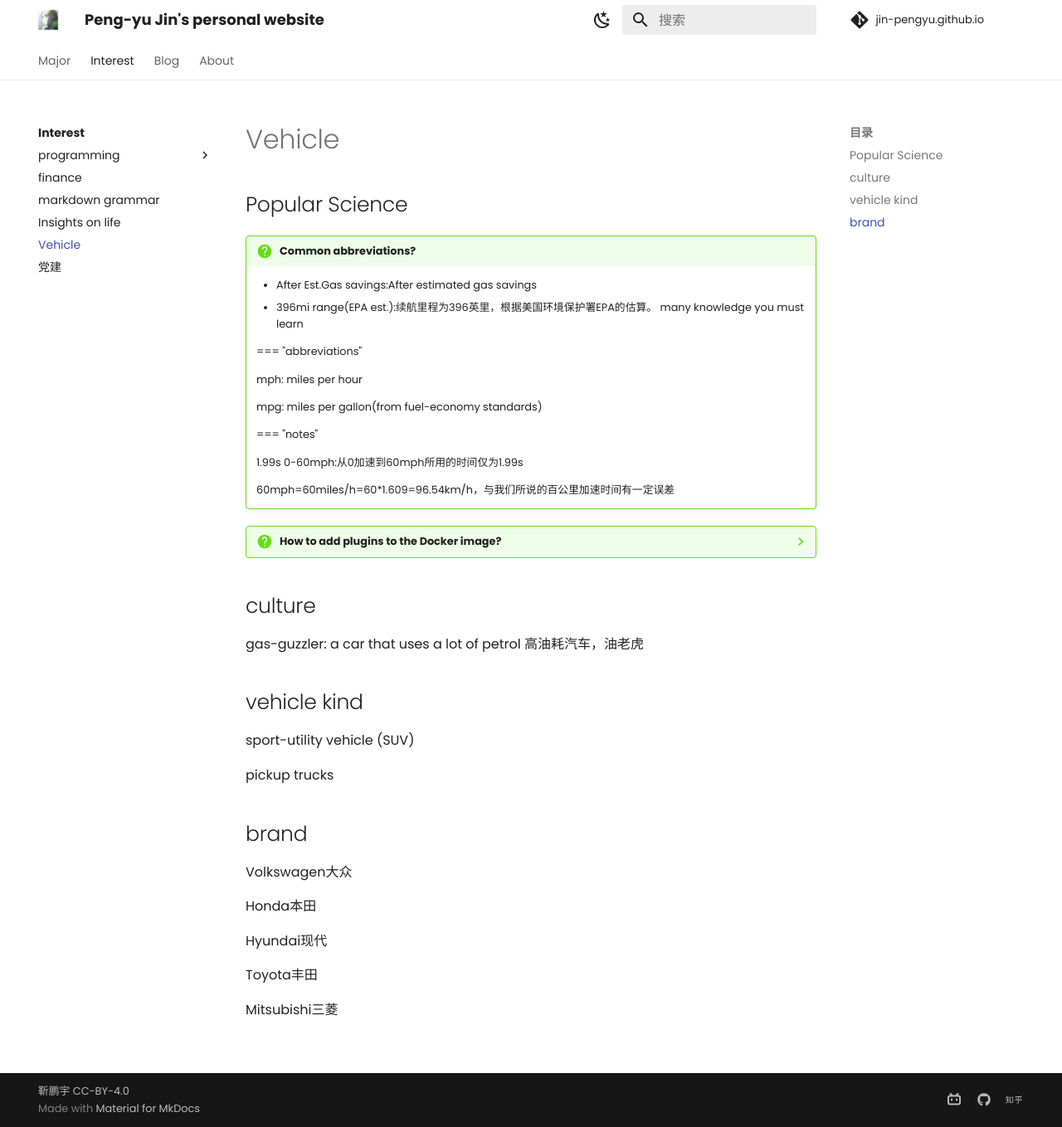
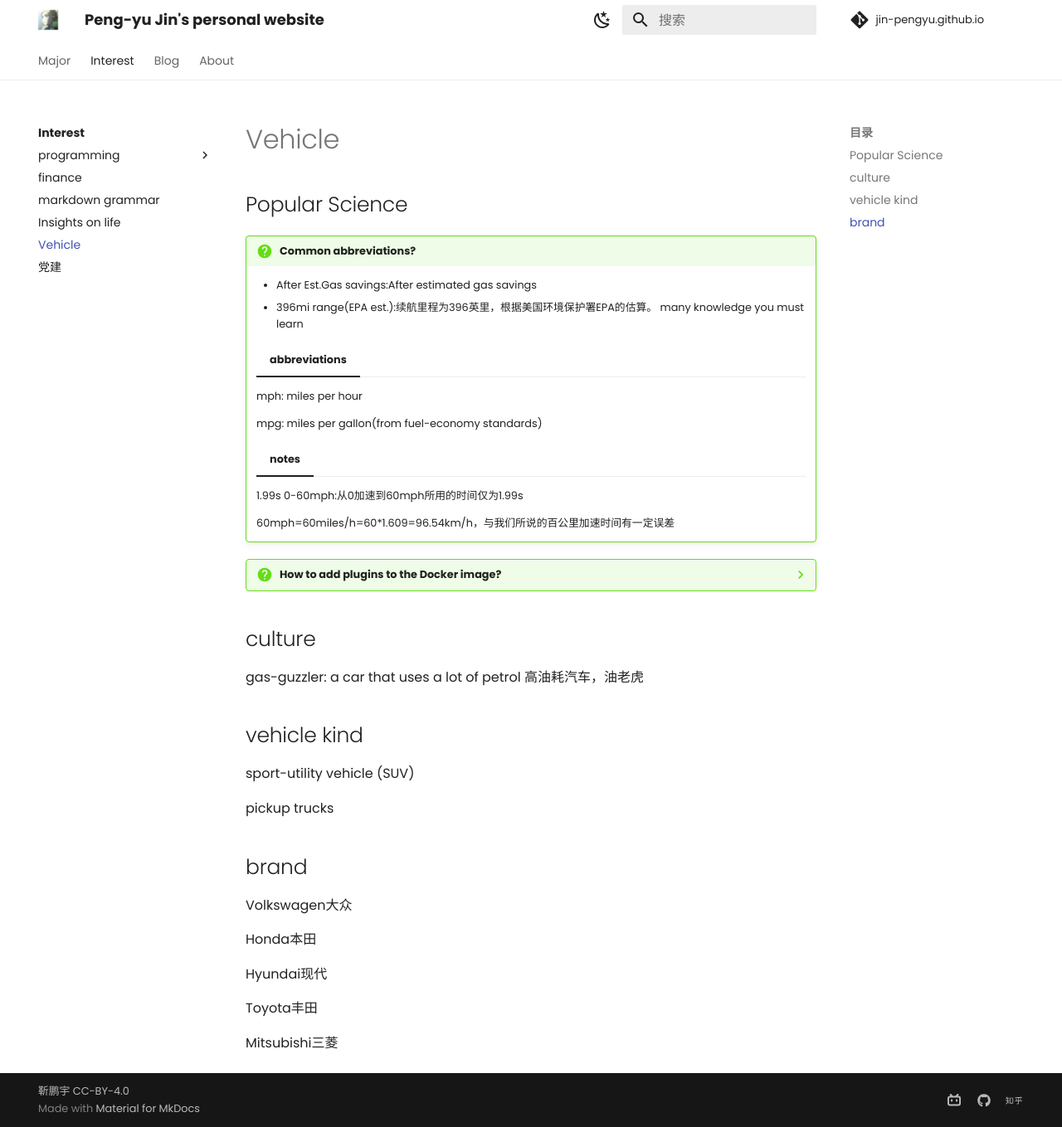
Before and after one commit to Pengyu-Jin/Pengyu-Jin.github.io, an MkDocs documentation site: the page built from docs/interest/Vehicle/Vehicle_infor.md, in a window 1280 px wide and 1359 px high. Shown: the whole window at 83% size. Built offline with MkDocs 1.6.1 and Material for MkDocs 9.7.7, drawn with Linux system fonts in a browser that asks for light colours; comment, search, counter and statistics services are not loaded; some of the changed lines change nothing that is shown.

Commit message:
mkdocs +

```diff
--- a/mkdocs.yml
+++ b/mkdocs.yml
@@ -120,6 +120,7 @@ plugins:
 
 
 
+
 markdown_extensions:
   - footnotes #添加注脚footnotes
   - pymdownx.caret
@@ -144,7 +145,9 @@ markdown_extensions:
   - pymdownx.details  # admonition需要
   - pymdownx.superfences
 
-  - md_in_html  #add annotation
+  - pymdownx.tabbed:  #添加content tab功能
+      alternate_style: true
+
 
   - attr_list  # 添加emoji
   - pymdownx.emoji:
```
